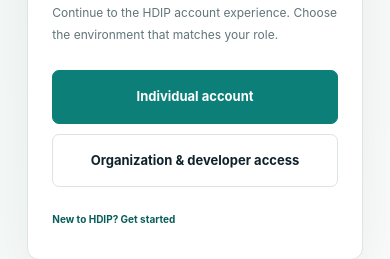
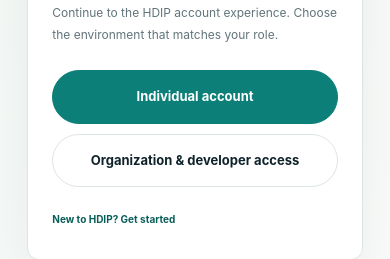
Before and after one commit to Emiloart/hdipassport, a Next.js app: page /sign-in in a window 390 px wide. Shown: the part 393-652 px from the top of the page. Built offline with nearby package versions, Linux system fonts and the light colour scheme.

Commit message:
Unify site buttons with sleek pill-shaped styling

```diff
--- a/src/app/globals.css
+++ b/src/app/globals.css
@@ -544,3 +544,49 @@ html,body{width:100%;max-width:100%;overflow-x:clip}
   .gateway-card p{grid-column:2;margin:2px 0 0;max-width:none}
   .gateway-footnote{margin-top:20px}
 }
+
+
+/* Unified pill geometry for primary and secondary actions */
+.button,
+a.button,
+button.button,
+.next-link,
+.hero-actions .hero-primary-cta{
+  min-height:46px;
+  padding-left:24px;
+  padding-right:24px;
+  border-radius:999px;
+}
+.button-small{
+  min-height:38px;
+  padding-left:19px;
+  padding-right:19px;
+}
+.button-large{
+  min-height:50px;
+  padding-left:28px;
+  padding-right:28px;
+}
+.next-link{
+  display:inline-flex;
+  align-items:center;
+  justify-content:center;
+  gap:8px;
+  border-radius:999px;
+  padding-top:11px;
+  padding-bottom:11px;
+}
+@media(max-width:850px){
+  .hero-actions .hero-primary-cta{border-radius:999px}
+  .button{min-height:44px}
+  .button-large{min-height:48px}
+}
+@media(max-width:600px){
+  .button,.next-link{
+    min-height:44px;
+    padding-left:21px;
+    padding-right:21px;
+  }
+  .button-small{min-height:38px}
+  .button-large{min-height:48px;padding-left:25px;padding-right:25px}
+}
```
